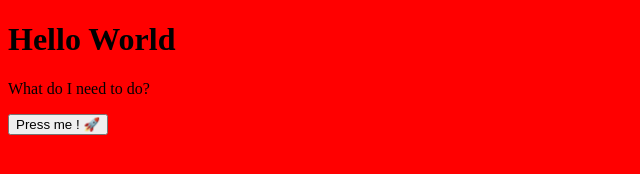
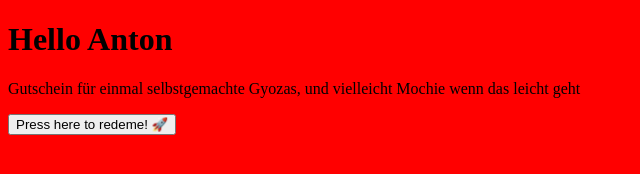
Before and after one commit to gustavphilipp/My_Website, a plain HTML site: page index.html in a window 1280 px wide. Shown: the whole page, without its empty margins (0-640 px from the left). Drawn offline with Linux system fonts and the light colour scheme.

Commit message:
new text

```diff
--- a/index.html
+++ b/index.html
@@ -10,8 +10,9 @@
 </head>
 
 <body class="test">
-    <h1>Hello World</h1>
-    <p>What do I need to do?</p><button>Press me ! 🚀</button>
+    <h1>Hello Anton</h1>
+    <p>Gutschein für einmal selbstgemachte Gyozas, und vielleicht Mochie wenn das leicht geht</p><button>Press here to
+        redeme! 🚀</button>
 </body>
 
 </html>
```
